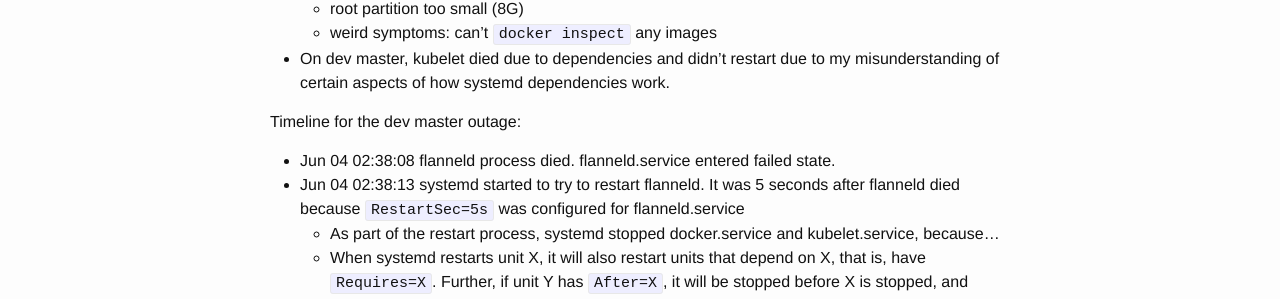
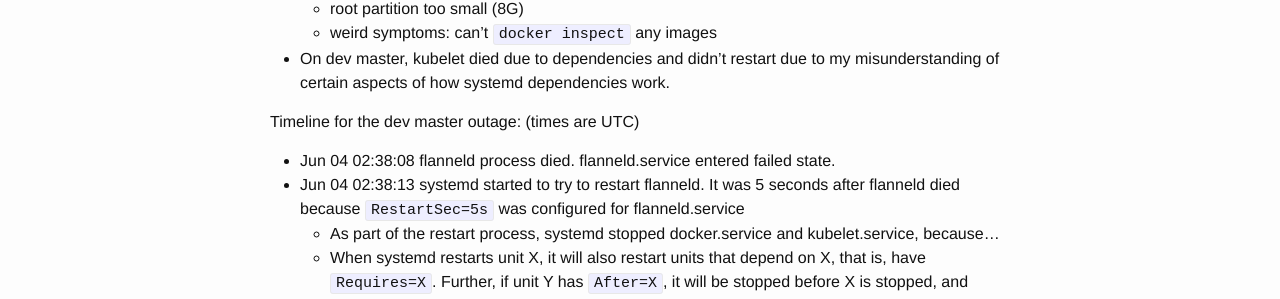
Before and after one commit to guoshimin/guoshimin.github.io, a Jekyll site: the page built from _posts/2016-06-03-kubernetes-postmortem.markdown, in a window 1280 px wide. Shown: the part 386-685 px from the top of the page. Built offline with Jekyll 4.4.1, drawn with Linux system fonts in a browser that asks for light colours.

Commit message:
time zone

```diff
--- a/_posts/2016-06-03-kubernetes-postmortem.markdown
+++ b/_posts/2016-06-03-kubernetes-postmortem.markdown
@@ -15,7 +15,7 @@ Issues:
   - weird symptoms: can't `docker inspect` any images
 - On dev master, kubelet died due to dependencies and didn't restart due to my misunderstanding of certain aspects of how systemd dependencies work.
 
-Timeline for the dev master outage:
+Timeline for the dev master outage: (times are UTC)
 
 - Jun 04 02:38:08 flanneld process died. flanneld.service entered failed state.
 - Jun 04 02:38:13 systemd started to try to restart flanneld. It was 5 seconds after flanneld died because `RestartSec=5s` was configured for flanneld.service
```
